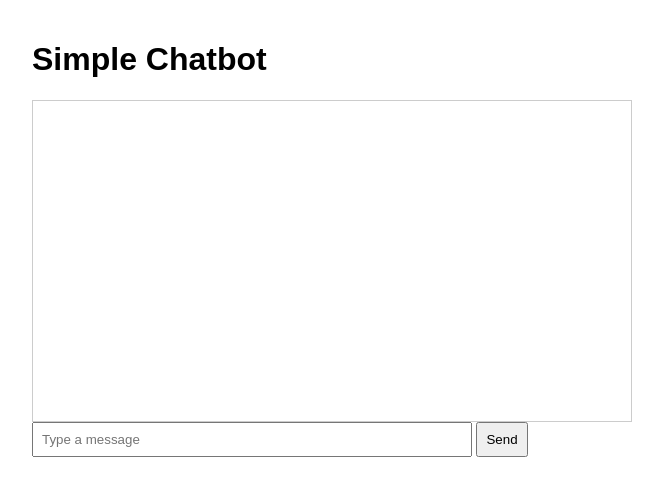
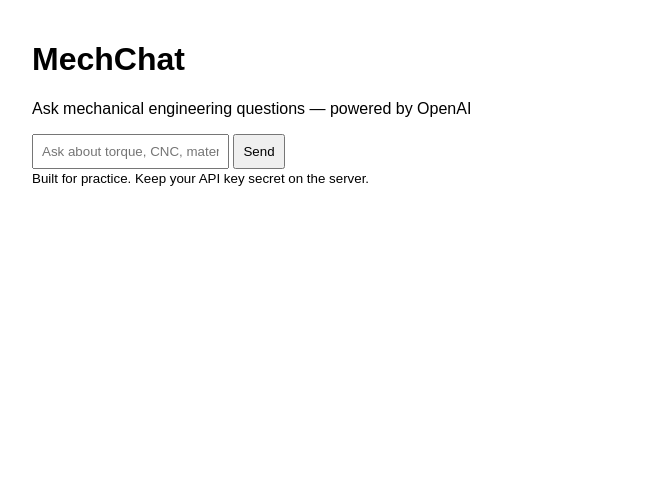
Before and after one commit to Sairam022-dotcom/my-simple-chatbot, a plain HTML site: page index.html in a window 1280 px wide. Shown: the whole page, without its empty margins (308-971 px from the left). Drawn offline with Linux system fonts and the light colour scheme.

Commit message:
index.html

```diff
--- a/index.html
+++ b/index.html
@@ -1,15 +1,30 @@
 <!doctype html>
-<html>
+<html lang="en">
 <head>
-  <meta charset="utf-8">
-  <title>Simple Chatbot</title>
-  <link rel="stylesheet" href="style.css">
+  <meta charset="utf-8" />
+  <meta name="viewport" content="width=device-width,initial-scale=1" />
+  <title>MechChat — Your Mechanical Assistant</title>
+  <link rel="stylesheet" href="style.css" />
 </head>
 <body>
-  <h1>Simple Chatbot</h1>
-  <div id="chat" style="border:1px solid #ccc;padding:10px;height:300px;overflow:auto"></div>
-  <input id="msg" placeholder="Type a message" style="width:70%">
-  <button id="send">Send</button>
+  <main class="container">
+    <header class="topbar">
+      <h1>MechChat</h1>
+      <p class="subtitle">Ask mechanical engineering questions — powered by OpenAI</p>
+    </header>
+
+    <section class="chat-window" id="chatWindow" aria-live="polite"></section>
+
+    <form id="chatForm" class="composer" autocomplete="off">
+      <input id="userInput" class="input" type="text" placeholder="Ask about torque, CNC, materials..." />
+      <button id="sendBtn" class="btn" type="submit">Send</button>
+    </form>
+
+    <footer class="footer">
+      <small>Built for practice. Keep your API key secret on the server.</small>
+    </footer>
+  </main>
+
   <script src="script.js"></script>
 </body>
 </html>
```
